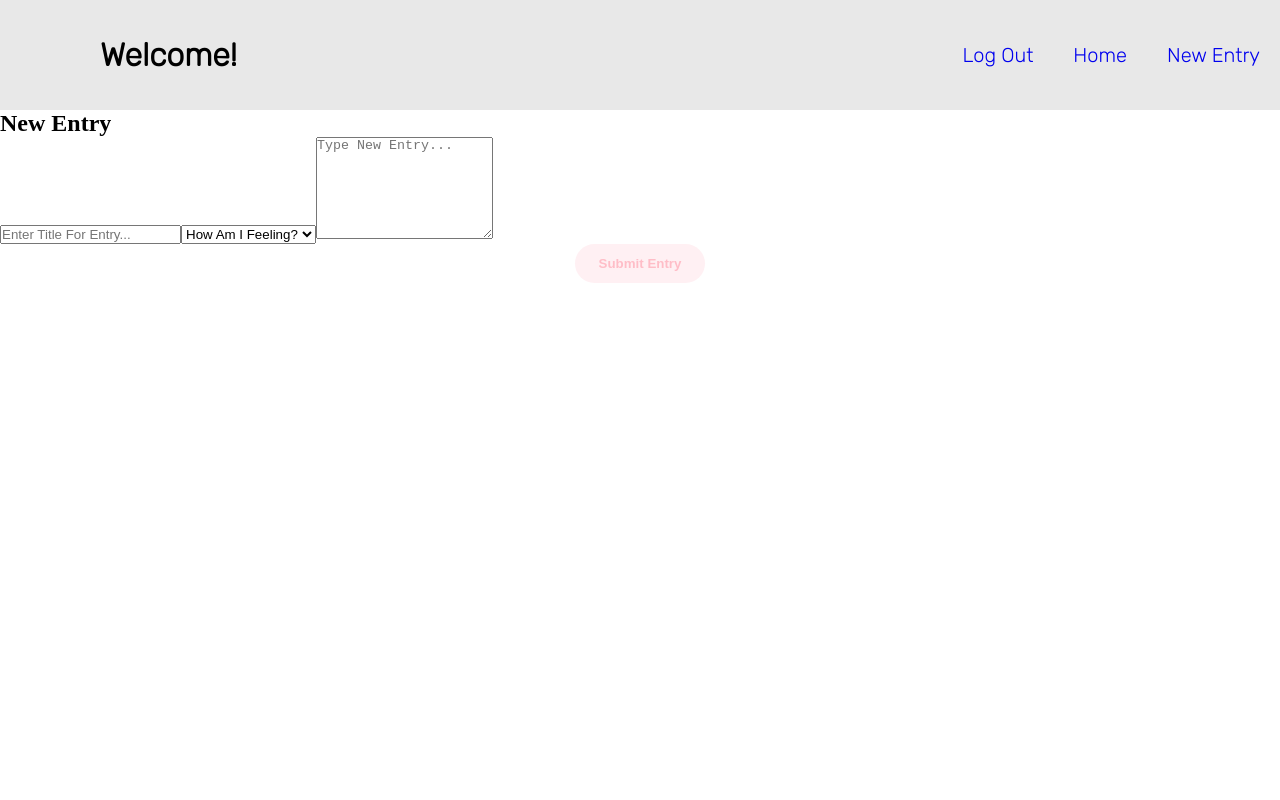
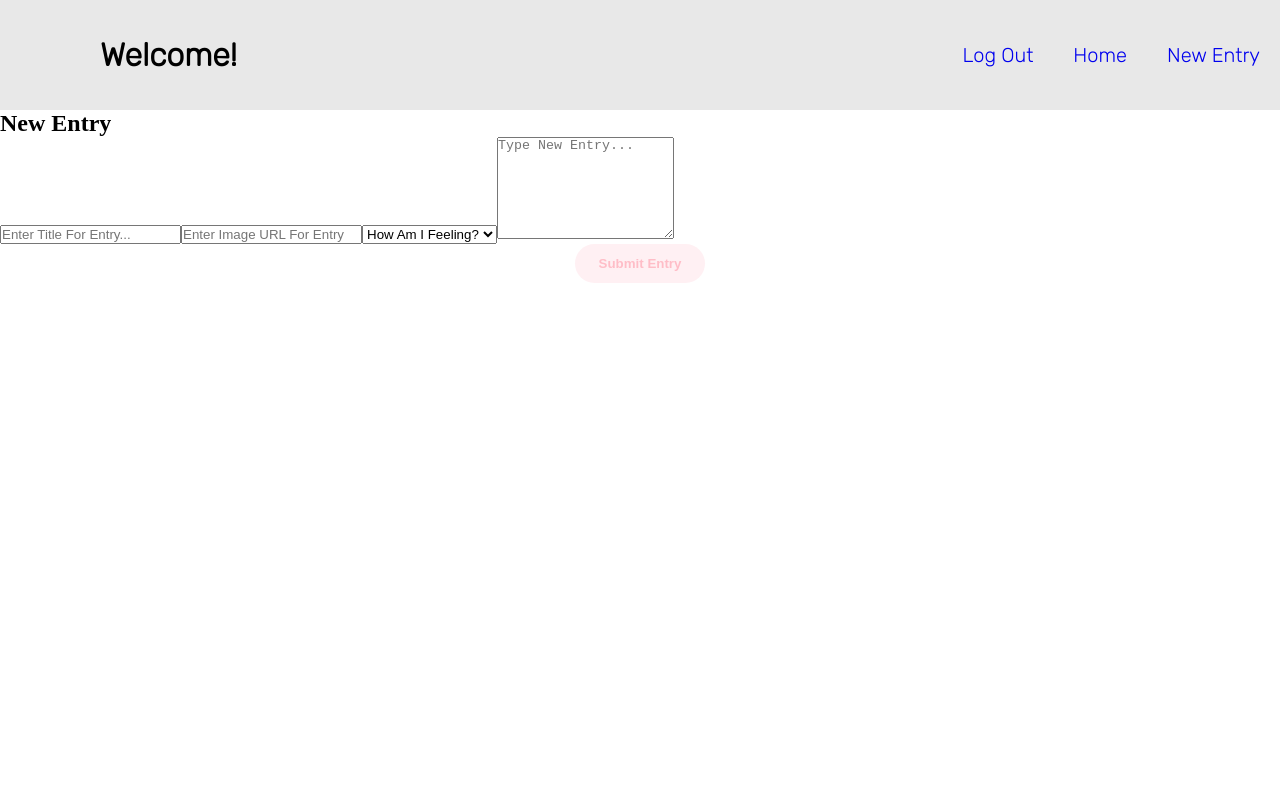
Before and after one commit to jlswift2/phase-2-project, a React (Create React App) app: page /NewEntry in a window 1280 px wide. Shown: the top 800 px of the page. Built offline with nearby package versions, Linux system fonts and the light colour scheme; sample sign-in values are in the browser's storage.

Commit message:
Add image src input on New Entry Form

```diff
--- a/db.json
+++ b/db.json
@@ -47,6 +47,15 @@
       "mood": "Happy",
       "date": "2022-03-09T15:18:04.512Z",
       "id": 8
+    },
+    {
+      "title": "asdfgsdfg",
+      "text_body": "hahaha",
+      "author": "jswift",
+      "mood": "Tired",
+      "date": "2022-03-10T03:23:32.219Z",
+      "img": "https://cdn.pixabay.com/photo/2015/04/23/22/00/tree-736885__480.jpg",
+      "id": 9
     }
   ],
   "users": [
--- a/src/components/NewEntry.js
+++ b/src/components/NewEntry.js
@@ -7,7 +7,8 @@ function NewEntry({ user, handleSetUser }) {
         text_body: "",
         author: "",
         mood: "",
-        date: {}
+        date: {},
+        img: ""
     });
 
     const history =useHistory()
@@ -86,6 +87,13 @@ function NewEntry({ user, handleSetUser }) {
                     value={formData.title}
                     onChange={handleChange}
                 />
+                <input
+                    type="text"
+                    name="img"
+                    placeholder="Enter Image URL For Entry"
+                    value={formData.img}
+                    onChange={handleChange}
+                />
                 {/* <input
                     type="text"
                     name="author"
```
